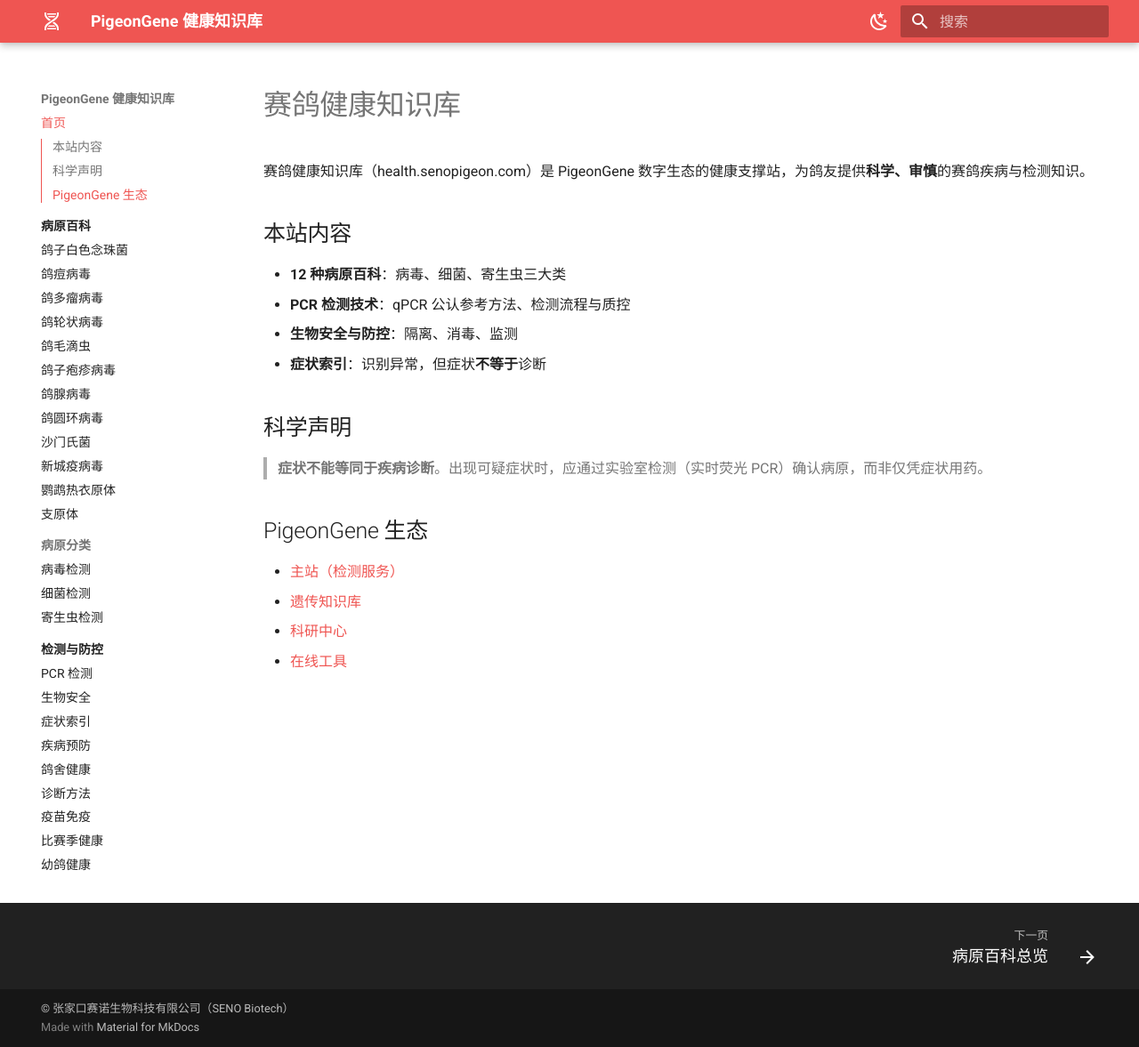
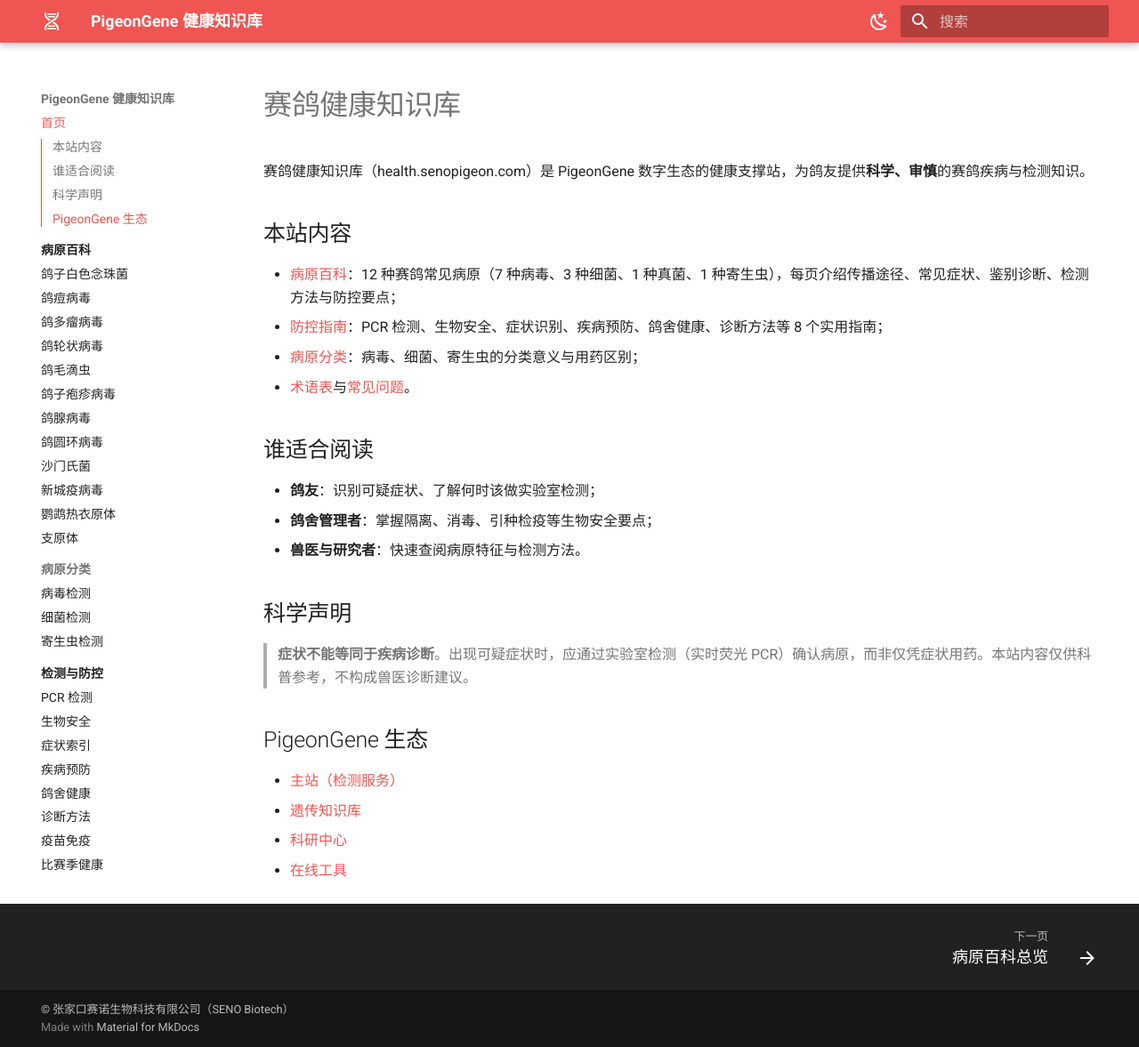
Before and after one commit to martinxionbiotech-max/health.pigeongene, an MkDocs documentation site: the page built from docs/index.md, in a window 1280 px wide and 1177 px high. Shown: the whole window at 89% size. Built offline with MkDocs 1.6.1 and Material for MkDocs 9.7.7, drawn with Linux system fonts in a browser that asks for light colours.

Commit message:
content: 首页扩写（板块入口导航 + 读者定位 + 科学声明）

```diff
--- a/docs/index.md
+++ b/docs/index.md
@@ -10,14 +10,20 @@ schema_type: home
 
 ## 本站内容
 
-- **12 种病原百科**：病毒、细菌、寄生虫三大类
-- **PCR 检测技术**：qPCR 公认参考方法、检测流程与质控
-- **生物安全与防控**：隔离、消毒、监测
-- **症状索引**：识别异常，但症状**不等于**诊断
+- [病原百科](diseases/index.md)：12 种赛鸽常见病原（7 种病毒、3 种细菌、1 种真菌、1 种寄生虫），每页介绍传播途径、常见症状、鉴别诊断、检测方法与防控要点；
+- [防控指南](guides/index.md)：PCR 检测、生物安全、症状识别、疾病预防、鸽舍健康、诊断方法等 8 个实用指南；
+- [病原分类](categories/index.md)：病毒、细菌、寄生虫的分类意义与用药区别；
+- [术语表](glossary.md)与[常见问题](faq.md)。
+
+## 谁适合阅读
+
+- **鸽友**：识别可疑症状、了解何时该做实验室检测；
+- **鸽舍管理者**：掌握隔离、消毒、引种检疫等生物安全要点；
+- **兽医与研究者**：快速查阅病原特征与检测方法。
 
 ## 科学声明
 
-> **症状不能等同于疾病诊断**。出现可疑症状时，应通过实验室检测（实时荧光 PCR）确认病原，而非仅凭症状用药。
+> **症状不能等同于疾病诊断**。出现可疑症状时，应通过实验室检测（实时荧光 PCR）确认病原，而非仅凭症状用药。本站内容仅供科普参考，不构成兽医诊断建议。
 
 ## PigeonGene 生态
 
```
